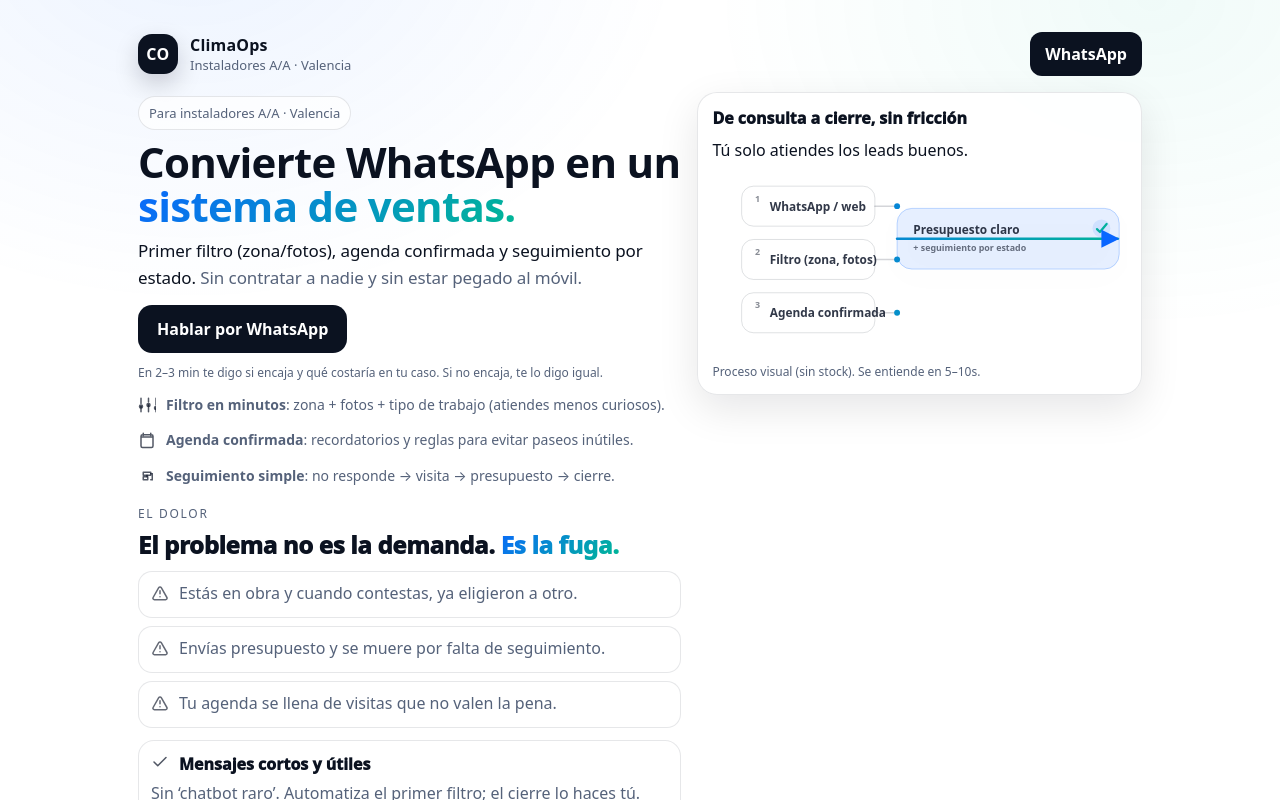
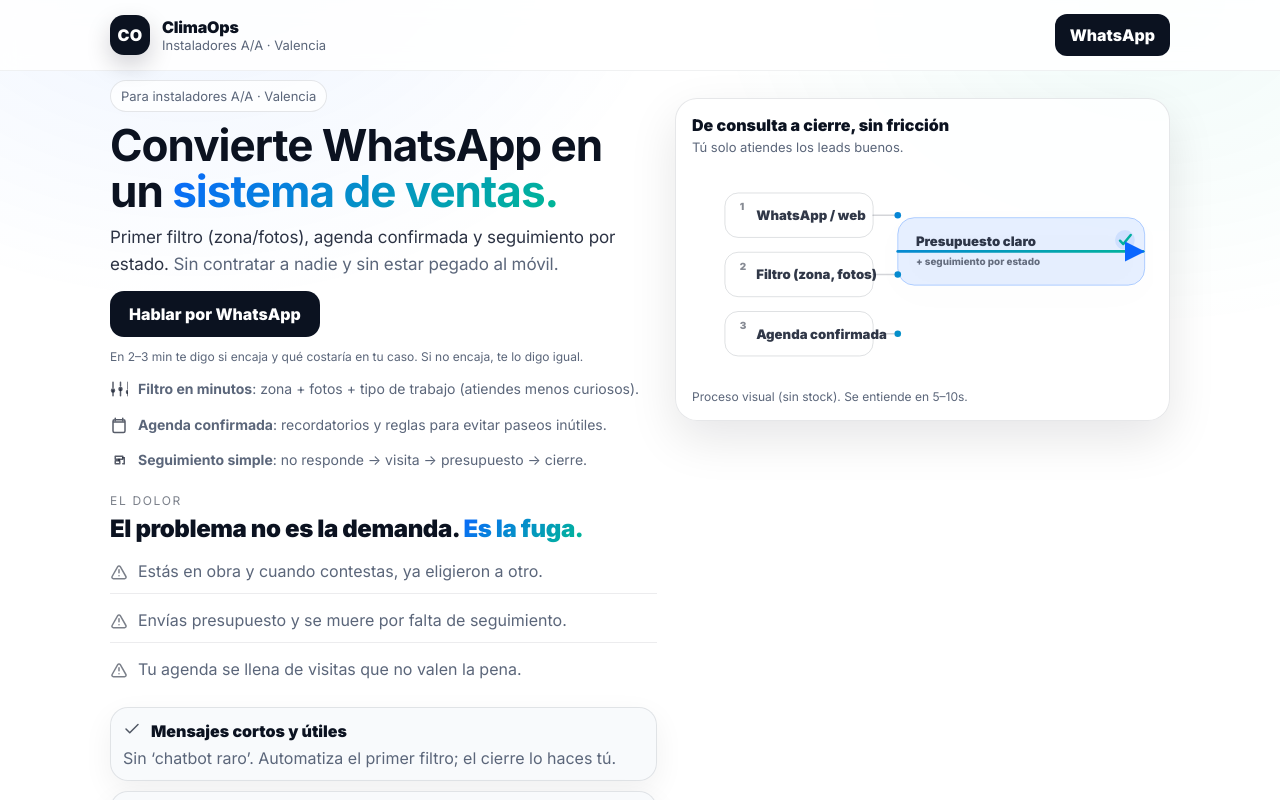
Before and after one commit to SafenSound21/climaops, a React (Vite) app: page / in a window 1280 px wide. Shown: the top 800 px of the page. Built offline with nearby package versions, Linux system fonts and the light colour scheme.

Commit message:
Premium pass: less template cards, Inter typography, fixed header

```diff
--- a/src/App.tsx
+++ b/src/App.tsx
@@ -170,7 +170,8 @@
     <div className="page">
       <header className="heroWrap">
         <div className="container">
-          <nav className="nav">
+          <div className="nav">
+            <div className="navInner">
               <div className="brand">
                 <div className="logo" aria-hidden>
                   <span>CO</span>
@@ -183,7 +184,8 @@
               <a className="btn" href={waLink()} target="_blank" rel="noreferrer">
                 WhatsApp
               </a>
-          </nav>
+            </div>
+          </div>
 
           <div className="heroGrid">
             <div className="heroSingle">
--- a/src/site.css
+++ b/src/site.css
@@ -1,43 +1,62 @@
+@import url('https://fonts.googleapis.com/css2?family=Inter:wght@300..900&display=swap');
+
 :root{
-  --bg: #ffffff;
+  --bg:#ffffff;
   --text:#0b1220;
-  --muted:#55627a;
+  --muted:#5b667a;
   --line: rgba(15, 23, 42, .10);
-  --line2: rgba(15, 23, 42, .16);
   --brand:#0a66ff;
   --brand2:#00b894;
-  --shadow: 0 14px 40px rgba(2, 6, 23, .10);
+  --shadow: 0 18px 48px rgba(2, 6, 23, .10);
+  --shadowSoft: 0 10px 30px rgba(2, 6, 23, .06);
+  --radius: 18px;
+  --surface: rgba(255,255,255,.82);
+  --surface2: rgba(248,250,252,.92);
 }
 
 *{ box-sizing:border-box; }
 html,body{ height:100%; }
 body{
   margin:0;
-  font-family: ui-sans-serif, system-ui, -apple-system, BlinkMacSystemFont, "Segoe UI", Roboto, Helvetica, Arial;
+  font-family: Inter, ui-sans-serif, system-ui, -apple-system, BlinkMacSystemFont, "Segoe UI", Roboto, Helvetica, Arial;
   background:
     radial-gradient(900px 700px at 15% -10%, rgba(10,102,255,.08), transparent 55%),
     radial-gradient(800px 600px at 90% 0%, rgba(0,184,148,.06), transparent 55%),
     linear-gradient(180deg, var(--bg), var(--bg));
   color: var(--text);
+  text-rendering: optimizeLegibility;
+  -webkit-font-smoothing: antialiased;
+  -moz-osx-font-smoothing: grayscale;
 }
 
 a{ color: inherit; text-decoration:none; }
 
-.container{ max-width: 1040px; margin: 0 auto; padding: 0 18px; }
+.container{ max-width: 1100px; margin: 0 auto; padding: 0 20px; }
 
 .muted{ color: var(--muted); }
 .fine{ color: var(--muted); font-size: 12px; line-height: 1.4; }
 
-.heroWrap{ padding: 22px 0 14px; border-bottom: 1px solid rgba(15, 23, 42, .06); }
+/* Header */
+.heroWrap{ padding: 74px 0 18px; border-bottom: 1px solid rgba(15, 23, 42, .06); }
 
-.nav{ display:flex; align-items:center; justify-content:space-between; gap: 14px; padding: 10px 0 14px; }
+.nav{
+  position: fixed;
+  top: 0;
+  left: 0;
+  right: 0;
+  z-index: 100;
+  backdrop-filter: blur(10px);
+  background: rgba(255,255,255,.86);
+  border-bottom: 1px solid rgba(15, 23, 42, .06);
+}
+.navInner{ max-width: 1100px; margin: 0 auto; padding: 14px 20px; display:flex; align-items:center; justify-content:space-between; gap: 14px; }
 .brand{ display:flex; align-items:center; gap: 12px; }
 .logo{ width: 40px; height: 40px; border-radius: 14px; display:flex; align-items:center; justify-content:center;
   background: #0b1220;
   box-shadow: 0 10px 24px rgba(2, 6, 23, .18);
 }
 .logo span{ color:#fff; font-weight: 900; letter-spacing: .4px; }
-.brandName{ font-weight: 900; letter-spacing:.2px; }
+.brandName{ font-weight: 900; letter-spacing:-.2px; }
 .brandTag{ font-size: 13px; color: var(--muted); }
 
 .badge{
@@ -45,18 +64,19 @@
   align-items:center;
   padding: 7px 10px;
   border-radius: 999px;
-  border: 1px solid var(--line);
-  background: rgba(255,255,255,.7);
+  border: 1px solid rgba(15,23,42,.10);
+  background: rgba(255,255,255,.75);
   color: var(--muted);
   font-size: 13px;
 }
 
-.heroGrid{ display:grid; grid-template-columns: 1.1fr .9fr; gap: 16px; align-items:start; }
-.heroSingle{ padding: 6px 0 10px; max-width: 820px; }
+.heroGrid{ display:grid; grid-template-columns: 1.05fr .95fr; gap: 18px; align-items:start; }
+.heroSingle{ padding: 6px 0 10px; max-width: 720px; }
 
-h1{ font-size: 42px; line-height: 1.05; margin: 10px 0 10px; letter-spacing: -.7px; }
+h1{ font-size: 44px; line-height: 1.05; margin: 10px 0 10px; letter-spacing: -1px; }
 .grad{ background: linear-gradient(135deg, var(--brand), var(--brand2)); -webkit-background-clip:text; background-clip:text; color: transparent; }
-.lead{ margin: 0; color: var(--text); font-size: 17px; line-height: 1.55; letter-spacing: -.1px; }
+
+.lead{ margin: 0; color: rgba(15,23,42,.88); font-size: 17px; line-height: 1.55; letter-spacing: -.1px; }
 
 .btn{
   display:inline-flex; align-items:center; justify-content:center;
@@ -64,60 +84,42 @@
   border: 1px solid rgba(15, 23, 42, .12);
   background: #0b1220;
   color: #fff;
-  font-weight: 800;
+  font-weight: 850;
 }
 .btn:hover{ transform: translateY(-1px); transition: transform .12s ease; }
 .btn.lg{ padding: 12px 18px; border-radius: 14px; }
 
-.heroCtas{ display:flex; align-items:center; gap: 12px; flex-wrap:wrap; margin: 14px 0 10px; }
+.heroCtas{ display:flex; align-items:flex-start; gap: 12px; flex-wrap:wrap; margin: 14px 0 12px; }
 
 .ic{ width: 18px; height: 18px; }
 
-.metrics{ display:grid; grid-template-columns: repeat(3, 1fr); gap: 10px; margin: 12px 0 6px; }
-.metric{ border: 1px solid rgba(15, 23, 42, .10); border-radius: 16px; padding: 10px 12px; background: rgba(255,255,255,.75); box-shadow: 0 10px 24px rgba(2,6,23,.04); }
-.metricTop{ display:flex; align-items:center; gap: 10px; }
-.metricIc{ color: rgba(15,23,42,.72); }
-.metricV{ font-weight: 950; letter-spacing: -.2px; }
-.metricL{ color: var(--muted); font-size: 12px; margin-top: 6px; }
+/* Bullets (mechanism) */
+.bullets3{ display:grid; gap: 10px; margin-top: 10px; }
+.bullet{ display:flex; gap: 10px; align-items:flex-start; color: var(--muted); font-size: 14px; line-height: 1.55; }
+.bulletIc{ color: rgba(15,23,42,.70); margin-top: 2px; }
 
-.bullets3{ display:grid; gap: 10px; margin-top: 12px; }
-.bullet{ display:flex; gap: 10px; align-items:flex-start; color: var(--muted); font-size: 14px; line-height: 1.55; }
-.bulletIc{ color: rgba(15,23,42,.72); margin-top: 2px; }
-.check{ width: 10px; height: 10px; border-radius: 999px; margin-top: 7px;
-  background: linear-gradient(135deg, var(--brand), var(--brand2));
-}
+/* Pain (less card-y) */
+.pain{ margin-top: 18px; }
+.painTitle{ font-weight: 950; font-size: 24px; letter-spacing: -.4px; margin: 4px 0 10px; }
+.painList{ display:grid; gap: 8px; }
+.painItem{ display:flex; gap: 10px; align-items:flex-start; padding: 8px 0; color: var(--muted); border-bottom: 1px solid rgba(15,23,42,.08); }
+.painItem:last-child{ border-bottom: none; }
+.painIc{ color: rgba(15,23,42,.55); margin-top: 2px; }
 
-.pain{ margin-top: 14px; }
-.painTitle{ font-weight: 950; font-size: 24px; letter-spacing: -.3px; margin: 4px 0 10px; }
-.painList{ display:grid; gap: 8px; }
-.painItem{ display:flex; gap: 10px; align-items:flex-start; border: 1px solid rgba(15, 23, 42, .10); border-radius: 14px; padding: 10px 12px; background: rgba(255,255,255,.75); color: var(--muted); }
-.painIc{ color: rgba(15,23,42,.65); margin-top: 2px; }
-.painClose{ margin-top: 10px; font-weight: 900; }
+.kicker{ color: rgba(15,23,42,.55); font-size: 12px; text-transform: uppercase; letter-spacing: .14em; margin-bottom: 6px; }
 
-.divider{ height: 1px; background: rgba(15, 23, 42, .08); margin: 16px 0; }
-
-.kicker{ color: var(--muted); font-size: 12px; text-transform: uppercase; letter-spacing: .14em; margin-bottom: 6px; }
-.howTitle{ font-weight: 950; letter-spacing: -.2px; }
-
-.howGrid{ display:grid; gap: 10px; margin-top: 10px; }
-.step2{ display:flex; gap: 12px; align-items:flex-start; border: 1px solid rgba(15, 23, 42, .10); border-radius: 16px; padding: 12px; background: rgba(255,255,255,.75); box-shadow: 0 10px 28px rgba(2,6,23,.05); }
-.step2n{ width: 38px; height: 38px; border-radius: 14px; display:flex; align-items:center; justify-content:center; font-weight: 950;
-  background: rgba(10,102,255,.10); border: 1px solid rgba(10,102,255,.18);
-}
-.step2t{ font-weight: 900; margin-bottom: 4px; }
-
-.trust{ display:grid; gap: 10px; margin-top: 12px; }
-.trustItem{ border: 1px solid rgba(15, 23, 42, .10); border-radius: 16px; padding: 12px; background: rgba(255,255,255,.75); }
+.trust{ display:grid; gap: 10px; margin-top: 16px; }
+.trustItem{ border: 1px solid rgba(15, 23, 42, .10); border-radius: var(--radius); padding: 12px; background: var(--surface2); box-shadow: var(--shadowSoft); }
 .trustTop{ display:flex; align-items:center; gap: 10px; margin-bottom: 6px; }
 .trustIc{ color: rgba(15,23,42,.72); }
 .trustT{ font-weight: 950; }
 
 .ctaStrip{
-  margin-top: 12px;
+  margin-top: 18px;
   border: 1px solid rgba(15, 23, 42, .10);
-  border-radius: 18px;
+  border-radius: calc(var(--radius) + 2px);
   padding: 14px;
-  background: rgba(255,255,255,.85);
+  background: var(--surface);
   display:flex;
   align-items:center;
   justify-content:space-between;
@@ -126,18 +128,20 @@
 }
 .ctaStripT{ font-weight: 950; font-size: 16px; margin-bottom: 4px; }
 
+/* Visual card */
 .visualCard{
   border: 1px solid rgba(15, 23, 42, .10);
-  border-radius: 20px;
-  padding: 14px;
-  background: rgba(255,255,255,.9);
+  border-radius: 22px;
+  padding: 16px;
+  background: var(--surface);
   box-shadow: var(--shadow);
   position: sticky;
-  top: 92px;
+  top: 98px;
 }
-.visualTitle{ font-weight: 950; margin-bottom: 10px; }
+.visualTitle{ font-weight: 950; margin-bottom: 4px; }
+.visualSub{ color: var(--muted); font-size: 13px; margin-bottom: 10px; }
 .flowSvg{ width: 100%; height: auto; display:block; }
-.flowNode{ stroke: rgba(15,23,42,.18); fill: rgba(255,255,255,.90); }
+.flowNode{ stroke: rgba(15,23,42,.16); fill: rgba(255,255,255,.92); }
 .flowNodeStrong{ stroke: rgba(10,102,255,.35); fill: rgba(10,102,255,.10); filter: drop-shadow(0 10px 22px rgba(2,6,23,.08)); }
 .flowText{ fill: rgba(15,23,42,.86); font-size: 16px; font-weight: 900; }
 .flowN{ fill: rgba(15,23,42,.50); font-size: 12px; font-weight: 900; }
@@ -145,36 +149,6 @@
 .flowLine{ stroke: rgba(15,23,42,.18); stroke-width: 2; stroke-linecap: round; }
 .flowLineStrong{ stroke: url(#g); stroke-width: 3.5; stroke-linecap: round; }
 .visualFoot{ margin-top: 10px; color: var(--muted); font-size: 12px; }
-
-/* Timeline mocks */
-.timeline{ margin-top: 14px; }
-.timelineTitle{ font-weight: 950; font-size: 22px; letter-spacing: -.25px; }
-.tl{ display:grid; grid-template-columns: 1fr; gap: 12px; margin-top: 10px; }
-.tlLine{ height: 1px; background: rgba(15,23,42,.08); }
-.tlStep{ border: 1px solid rgba(15, 23, 42, .10); border-radius: 18px; padding: 12px; background: rgba(255,255,255,.75); box-shadow: 0 10px 28px rgba(2,6,23,.05); }
-.tlHead{ display:flex; gap: 10px; align-items:flex-start; }
-.tlIc{ color: rgba(15,23,42,.72); margin-top: 2px; }
-.tlT{ font-weight: 950; }
-.tlFinal{ border-color: rgba(10,102,255,.22); box-shadow: 0 18px 44px rgba(2,6,23,.08); }
-
-.mock{ margin-top: 10px; border: 1px solid rgba(15,23,42,.10); border-radius: 16px; padding: 10px; background: rgba(255,255,255,.90); }
-.mock.final{ border-color: rgba(10,102,255,.22); background: rgba(10,102,255,.05); }
-.mockTop{ font-size: 12px; color: rgba(15,23,42,.55); font-weight: 800; text-transform: uppercase; letter-spacing: .08em; margin-bottom: 8px; }
-.mockMsg{ font-weight: 800; color: rgba(15,23,42,.86); }
-.mockRow{ display:flex; gap: 8px; margin-top: 10px; }
-.mockP{ width: 38px; height: 28px; border-radius: 10px; background: rgba(15,23,42,.08); }
-.mockMeta{ margin-top: 10px; font-size: 12px; color: rgba(15,23,42,.55); }
-
-.mockCal{ display:flex; align-items:center; gap: 10px; }
-.mockDate{ font-weight: 950; }
-.mockTime{ font-weight: 900; color: rgba(15,23,42,.75); }
-.mockBadge{ margin-left: auto; font-size: 12px; font-weight: 950; padding: 6px 10px; border-radius: 999px; border: 1px solid rgba(15,23,42,.12); background: rgba(255,255,255,.85); }
-.mockBadge.ok{ border-color: rgba(0,184,148,.30); background: rgba(0,184,148,.10); }
-
-.mockPrice{ font-size: 28px; font-weight: 950; letter-spacing: -.4px; }
-.mockRow2{ display:flex; justify-content:space-between; margin-top: 8px; }
-.mockK{ color: rgba(15,23,42,.65); font-weight: 800; }
-.mockV{ color: rgba(15,23,42,.86); font-weight: 900; }
 
 .footer{ border-top: 1px solid rgba(15, 23, 42, .08); padding: 16px 0 60px; }
 .footerInner{ display:flex; justify-content:space-between; gap: 12px; flex-wrap:wrap; }
@@ -194,8 +168,8 @@
 }
 
 /* Microinteractions */
-.metric, .step2, .trustItem, .painItem, .visualCard{ transition: transform .12s ease, box-shadow .12s ease; }
-.metric:hover, .step2:hover, .trustItem:hover, .painItem:hover{ transform: translateY(-1px); box-shadow: 0 14px 34px rgba(2,6,23,.08); }
+.btn, .trustItem{ transition: transform .12s ease, box-shadow .12s ease; }
+.trustItem:hover{ transform: translateY(-1px); box-shadow: 0 16px 40px rgba(2,6,23,.10); }
 
 @media (min-width: 920px){
   .sticky{ display:none; }
@@ -204,18 +178,16 @@
 @media (max-width: 920px){
   .heroGrid{ grid-template-columns: 1fr; }
   .visualCard{ position: relative; top: auto; }
-  .metrics{ grid-template-columns: 1fr; }
-  .painTitle{ font-size: 22px; }
-  h1{ font-size: 36px; }
+  h1{ font-size: 38px; }
   .ctaStrip{ flex-direction: column; align-items: stretch; }
 }
 
 @media (max-width: 420px){
-  h1{ font-size: 32px; }
+  h1{ font-size: 34px; }
   .btn{ width: 100%; }
   .brandTag{ display:none; }
 }
 
 @media (prefers-reduced-motion: reduce){
-  .btn, .metric, .step2, .trustItem, .painItem, .visualCard{ transition: none; }
+  .btn, .trustItem{ transition: none; }
 }
```
Lines whose indentation alone changed are shown as unchanged.
